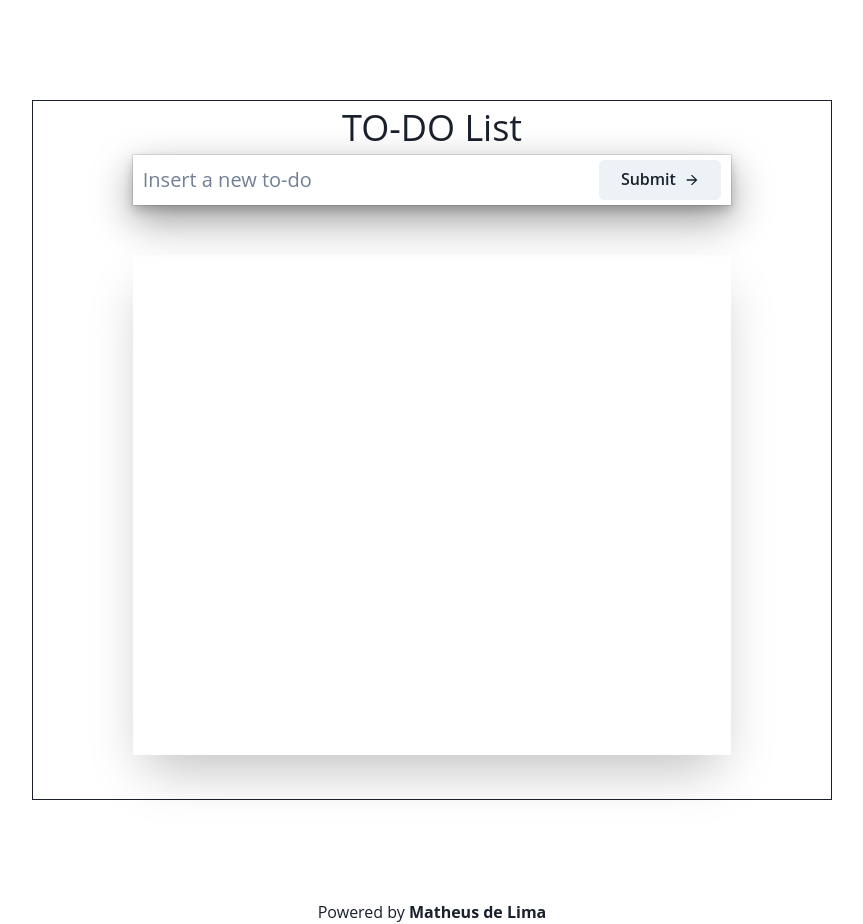
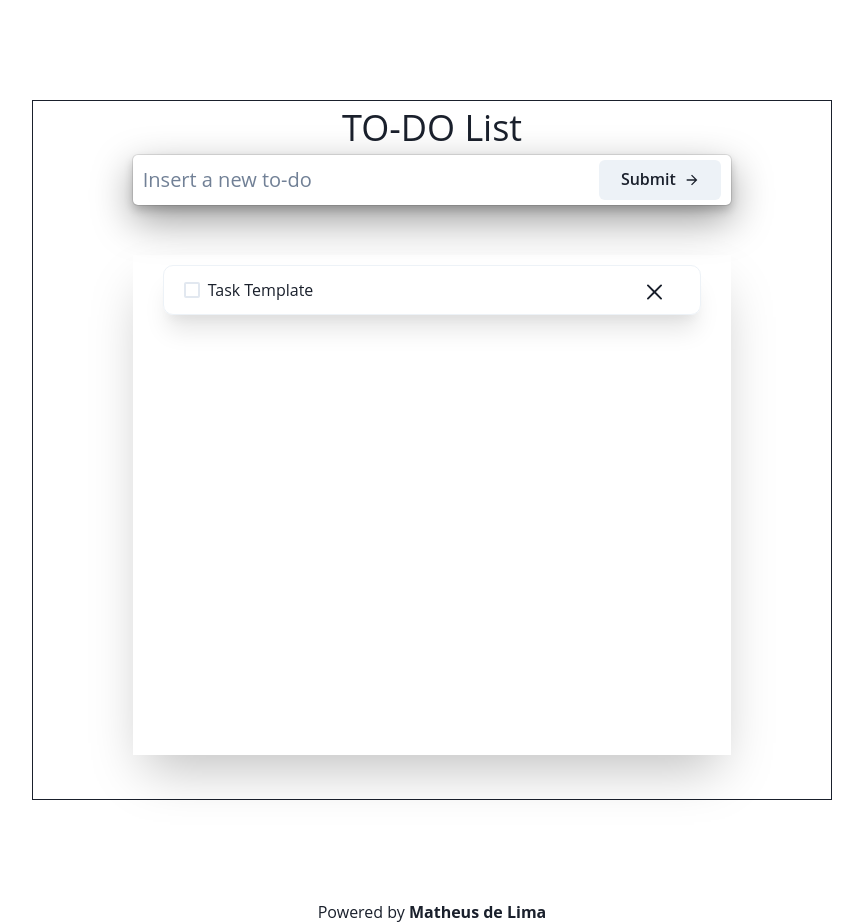
Before and after one commit to delimamatheus/todo-list, a Next.js app: page / in a window 1280 px wide. Shown: the whole page, without its empty margins (208-1071 px from the left). Built offline with nearby package versions, Linux system fonts and the light colour scheme.

Commit message:
✨ add `Task` component

```diff
--- a/src/components/pages/Home/content.tsx
+++ b/src/components/pages/Home/content.tsx
@@ -1,4 +1,4 @@
-import { ArrowForwardIcon } from "@chakra-ui/icons";
+import { ArrowForwardIcon, CloseIcon } from "@chakra-ui/icons";
 import { Box, Button, Center, Checkbox, Divider, Input, Text } from "@chakra-ui/react";
 
 export function NewTODO ({
@@ -8,7 +8,7 @@ export function NewTODO ({
         <>
             <Box display={'flex'} flexDirection={'column'}>
                 <Center>
-                    <Box w={'75%'} minH={'50px'} boxShadow={'dark-lg'} display={'flex'} flexDirection={'row'}>
+                    <Box w={'75%'} minH={'50px'} boxShadow={'dark-lg'} borderRadius={'5px'} display={'flex'} flexDirection={'row'}>
                         <Input ml={'10px'} fontSize={'20px'} variant={'unstyled'} placeholder={'Insert a new to-do'}></Input>
                         <Button mt={'5px'} mr={'10px'} w={'25%'} type={'submit'} rightIcon={<ArrowForwardIcon />}>Submit</Button>
                     </Box>
@@ -25,9 +25,33 @@ export function List ({
         <>
             <Center>
                 <Box mt={'50px'} w={'75%'} h={'500px'} overflowY={'auto'} boxShadow={'2xl'}>
-
+                    <Task></Task>
                 </Box>
             </Center>
         </>
     )
 }
+
+export function Task ({
+
+} ){
+    return (
+        <>
+            <Center>
+                <Box
+                    display={'flex'} flexDirection={'row'}
+                    mt={'10px'}
+                    w={'90%'} minH={'50px'}
+                    border={'1px'} borderRadius={'10px'} borderColor={'gray.100'} boxShadow={'xl'}
+                >
+                    <Box w={'90%'} display={'flex'} flexDirection={'row'}>
+                        <Checkbox ml={'20px'} >Task Template</Checkbox>
+                    </Box>
+                    <Box w={'10%'} display={'flex'} flexDirection={'row'}>
+                        <Box as={'button'} bg={'none'}><CloseIcon w={'15px'} /></Box>
+                    </Box>
+                </Box>
+            </Center>
+        </>
+    )
+}
```
